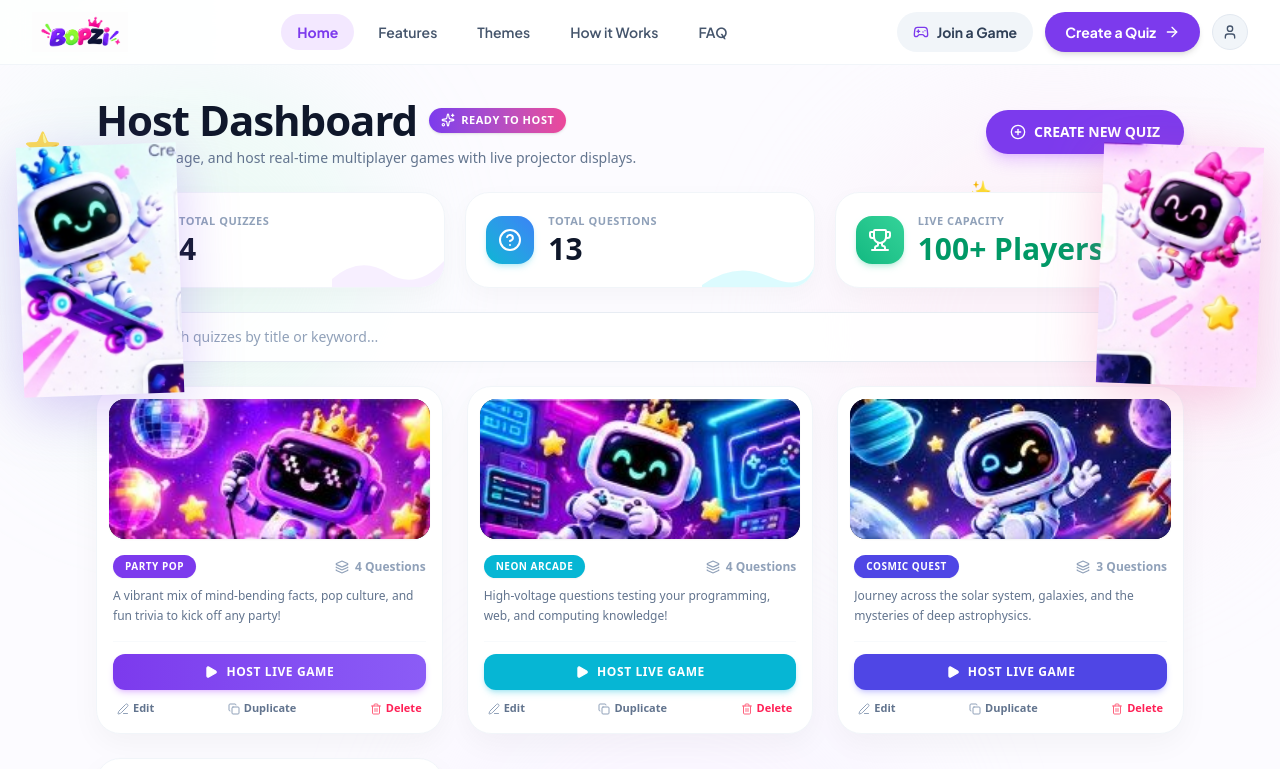
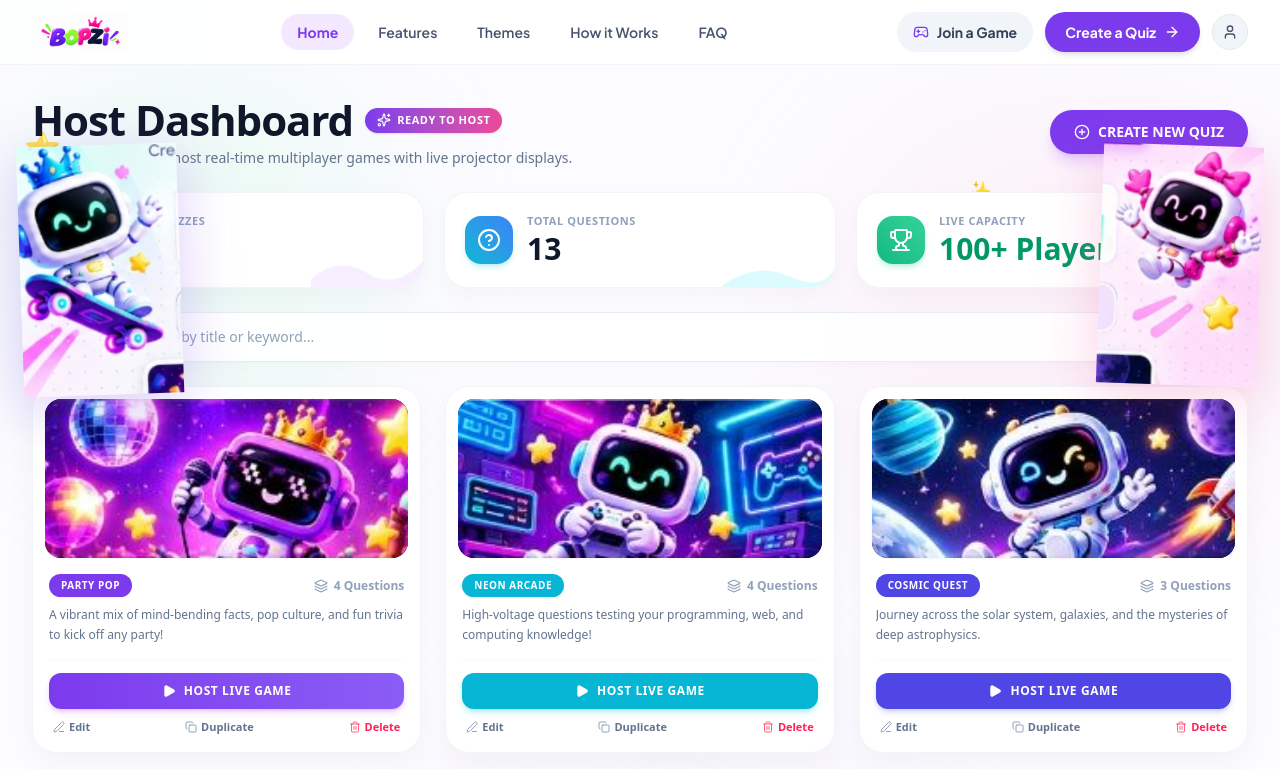
Before and after one commit to ab2030909/Bopzi, a Next.js app: page /dashboard in a window 1280 px wide. Shown: the top 769 px of the page. Built offline with nearby package versions, Linux system fonts and the light colour scheme.

Commit message:
style: reduce left/right gap of dashboard container by 2 fingers

```diff
--- a/src/app/dashboard/page.tsx
+++ b/src/app/dashboard/page.tsx
@@ -144,7 +144,7 @@ export default function DashboardPage() {
       </div>
 
       {/* Main Container */}
-      <div className="max-w-[1200px] mx-auto px-6 sm:px-10 lg:px-14 py-6 sm:py-8 w-full relative z-10 flex-1 flex flex-col">
+      <div className="max-w-[1340px] mx-auto px-4 sm:px-6 lg:px-8 py-6 sm:py-8 w-full relative z-10 flex-1 flex flex-col">
         {/* Top Header Row */}
         <div className="flex flex-col md:flex-row md:items-center justify-between gap-4 mb-6 relative">
           <div>
```
